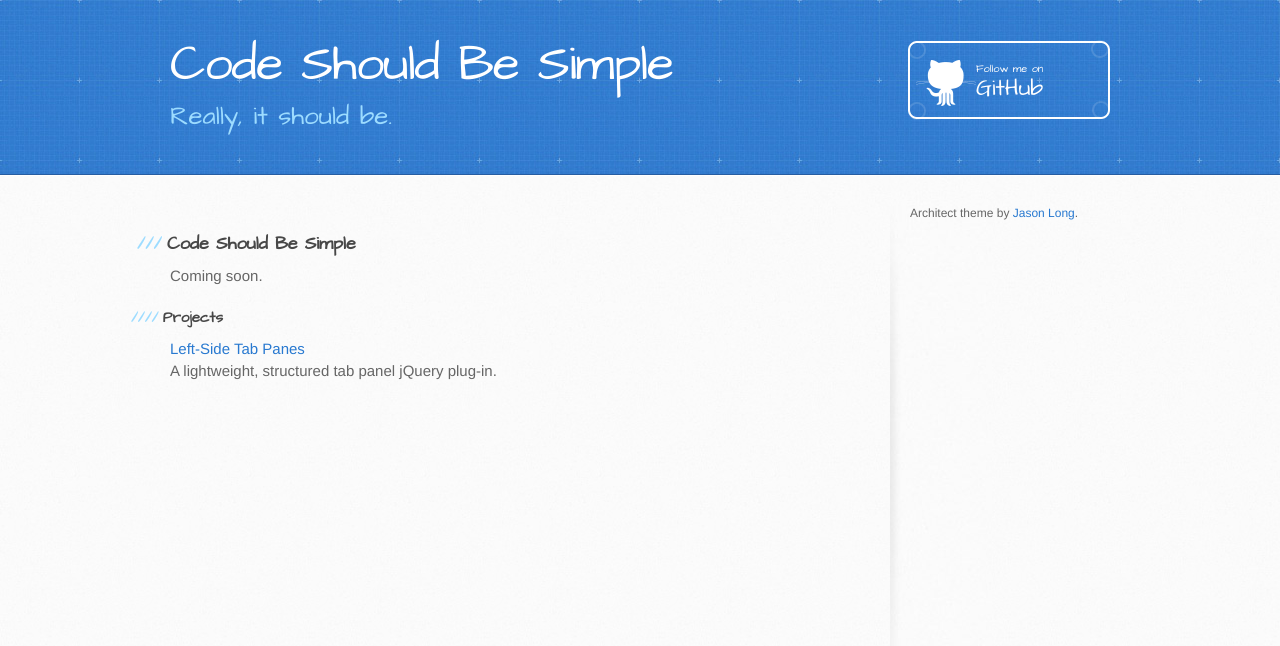
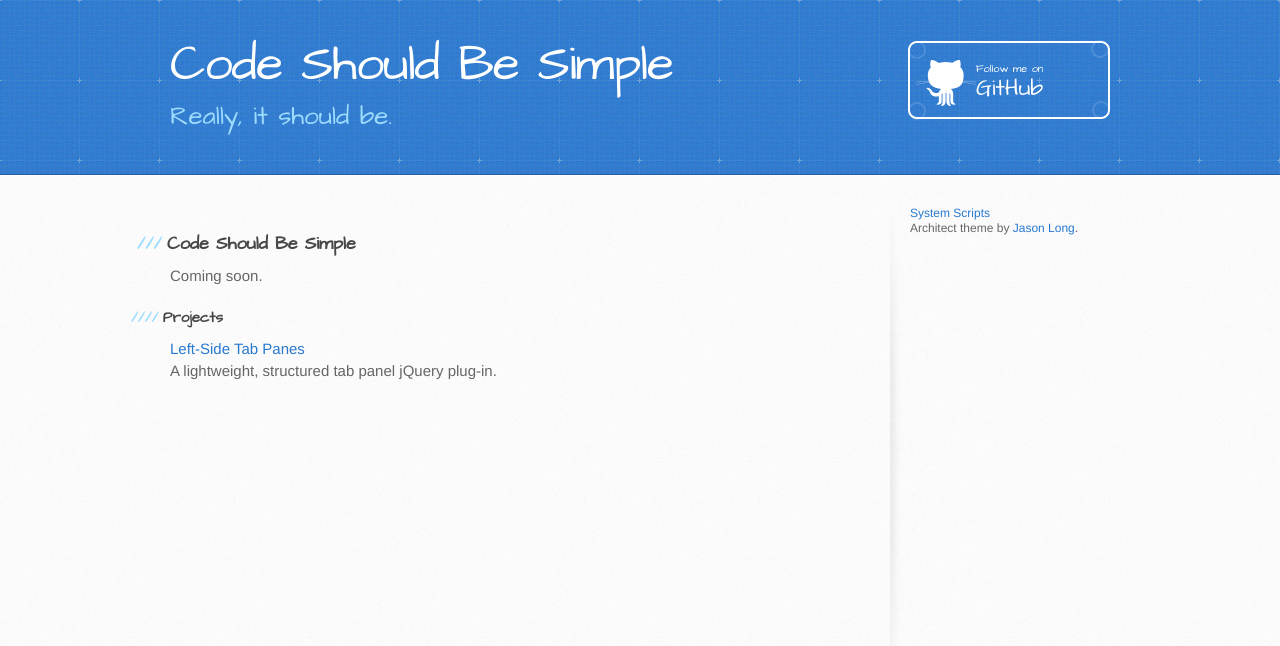
Before and after one commit to CodeShouldBeSimple/codeshouldbesimple.gitbhub.io, a plain HTML site: page index.html in a window 1280 px wide. Drawn offline with Linux system fonts and the light colour scheme.

Commit message:
Link to System Scripts repo in sidebar.

```diff
--- a/index.html
+++ b/index.html
@@ -39,6 +39,7 @@
 		  </p>
         </section>
         <aside id="sidebar">
+          <a href="//github.com/CodeShouldBeSimple/system-scripts">System Scripts</a>
           <p>Architect theme by <a href="https://twitter.com/jasonlong">Jason Long</a>.</p>
         </aside>
       </div>
```
